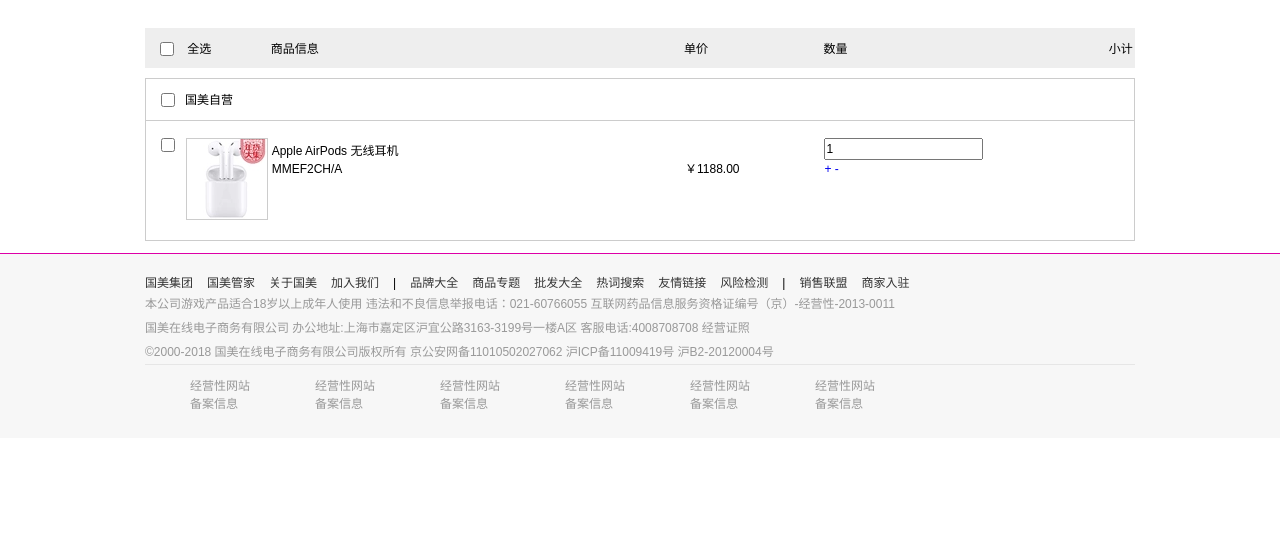
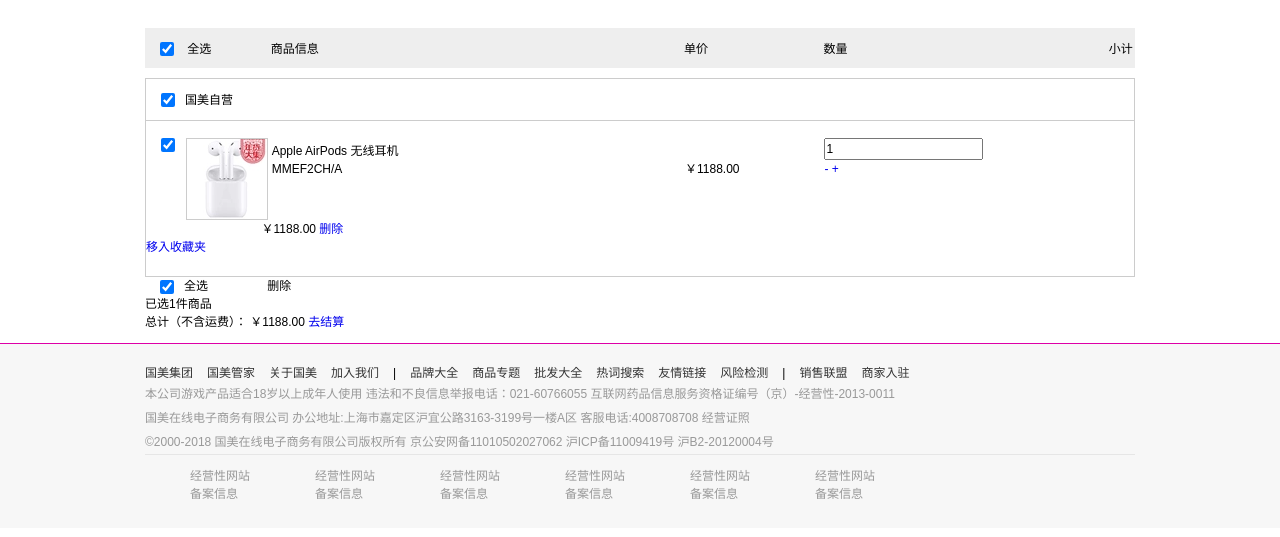
Before and after one commit to chenwei1113/GM, a plain HTML site: page shoppingcar.html in a window 1280 px wide. Shown: the part 123-660 px from the top of the page. Drawn offline with Linux system fonts and the light colour scheme.

Commit message:
完善了购物车页面

```diff
--- /dev/null
+++ b/js/shoppingcar.js
@@ -0,0 +1,4 @@
+
+$(function(){
+
+})；
--- a/sass/shoppingcar.scss
+++ b/sass/shoppingcar.scss
@@ -68,25 +68,24 @@
 	    }
 	}
 	.has-products {
-
 	    .col-1 {
 	        width: 80px;
 	        display: inline-block;
 	    }
 	    .col-2 {
-            width: 410px;
+            width: 360px;
             display: inline-block;
         }
         .col-3 {
-            width: 136px;
+            width: 155px;
             display: inline-block;
         }
         .col-4 {
-            width: 136px;
+            width: 80px;
             display: inline-block;
         }
         .col-5 {
-            width: 170px;
+            width: 130px;
             display: inline-block;
             text-align: right;
         }
@@ -118,7 +117,7 @@
                 }
             }
             .prd-info {
-
+                background: #fffaf4;
                 padding: 17px 17px 20px 0;
                 border: 1px solid #ccc;
                 border-top: none;
@@ -136,6 +135,93 @@
                         color: #E3101E;
                     }
                 }
+                .col-3,.col-4,.col-5 {
+                	vertical-align: top;
+                }
+                .col-4 {
+                	position: relative;
+                }
+                .col-5 {
+                	font-size: 13px;
+                	font-weight: 700;
+
+                }
+                #numInCar {
+                	width: 78px;
+					height: 20px;
+					border: 1px solid #ccc;
+					line-height: 20px;
+					text-align: center;
+                }
+                .addNumInCar, .miunsNumInCar {
+                	position: absolute;
+                	top: 0;
+                	width: 15px;
+                	height: 20px;
+                	text-align: center;
+                	line-height: 20px;
+                }
+                .miunsNumInCar {
+                	left: 0;
+                	border-right: 1px solid #ccc;
+                }
+                .addNumInCar {
+                	right: 0;
+                	border-left: 1px solid #ccc;
+                }
+                .col-7 {
+                	width: 65px;
+                	display: inline-block;
+                	margin-left: 30px;
+                	a {
+                		color: #666;
+                		&:hover {
+                			color: #e3101e;
+                		}
+                	}
+
+                }
+                #remove {
+
+                }
+
+            }
+            .prd-footer {
+            	margin-top: 20px;
+            	width: 100%;
+            	height: 60px;
+            	line-height: 60px;
+            	background: #f3f3f3;
+            	div {
+            		display: inline-block;
+            		margin-left: 403px;
+            		margin-right: 25px;
+            	}
+            	.count {
+            		color: #e3101e;
+            		font-weight: 700;
+            		font-size: 14px;
+            		margin: 0 2px;
+
+            	}
+            	#totalPrice {
+            		color: #e3101e;
+            		font-size: 18px;
+            		font-weight: 700;
+            		margin-right: 10px;
+            	}
+            	.goBuy {
+            		display: inline-block;
+            		width: 130px;
+            		height: 60px;
+            		background: #e3101e;
+            		color: #fff;
+            		text-align: center;
+            		font-family: microsoft YaHei;
+				    font-size: 16px;
+				    font-weight: 700;
+            	}
+
             }
 	    }
 
--- a/shoppingcar.html
+++ b/shoppingcar.html
@@ -347,7 +347,7 @@
 		</div>
 		<div class="has-products">
 			<div class="prd-head">
-				<input type="checkbox" id="checkall" />
+				<input type="checkbox" id="checkall" checked />
 				<span class="col-1">全选</span>
 				<span class="col-2">商品信息</span>
 				<span class="col-3">单价</span>
@@ -356,18 +356,33 @@
 			</div>
 			<div class="prd-container">
 				<div class="dianpu-name">
-					<input type="checkbox" /><span class="col-1">国美自营</span>
+					<input type="checkbox" checked /><span class="col-1">国美自营</span>
 				</div>
 				<div class="prd-info">
-					<input type="checkbox" />
+					<input type="checkbox" checked />
 					<img src="img/cart_img.jpg" alt="" />
 					<span class="col-2">Apple AirPods 无线耳机<br /> MMEF2CH/A</span>
 					<span class="col-3">￥1188.00</span>
 					<span class="col-4">
-						<input type="text" value="1" id="goodsNum" />
-						<a href="javascript:;" class="addnum">+</a>
-						<a href="javascript:;" class="miunsnum">-</a>
+						<input type="text" value="1" id="numInCar" />
+						<a href="javascript:;" class="miunsNumInCar">-</a>
+						<a href="javascript:;" class="addNumInCar">+</a>
 					</span>
+					<span class="col-5" id="sumPrice">
+						￥1188.00
+					</span>
+					<span class="col-7">
+						<a href="javascript:;" id="remove">删除</a><br />
+						<a href="javascript:;">移入收藏夹</a>
+					</span>
+				</div>
+				<div class="prd-footer">
+					<input type="checkbox" checked><span class="col-1">全选</span>
+					<span class="delete">删除</span>
+					<div>已选<span class="count">1</span>件商品</div>
+					<span>总计（不含运费）：</span>
+					<span id="totalPrice">￥1188.00</span>
+					<a href="javascript:;" class="goBuy">去结算</a>
 				</div>
 			</div>
 		</div>
@@ -424,3 +439,5 @@
 		</div>
 </body>
 </html>
+<script type="text/javascript" src="js/jquery-1.8.3.min.js"></script>
+<script type="text/javascript" src="js/shoppingcar.js"></script>
```
